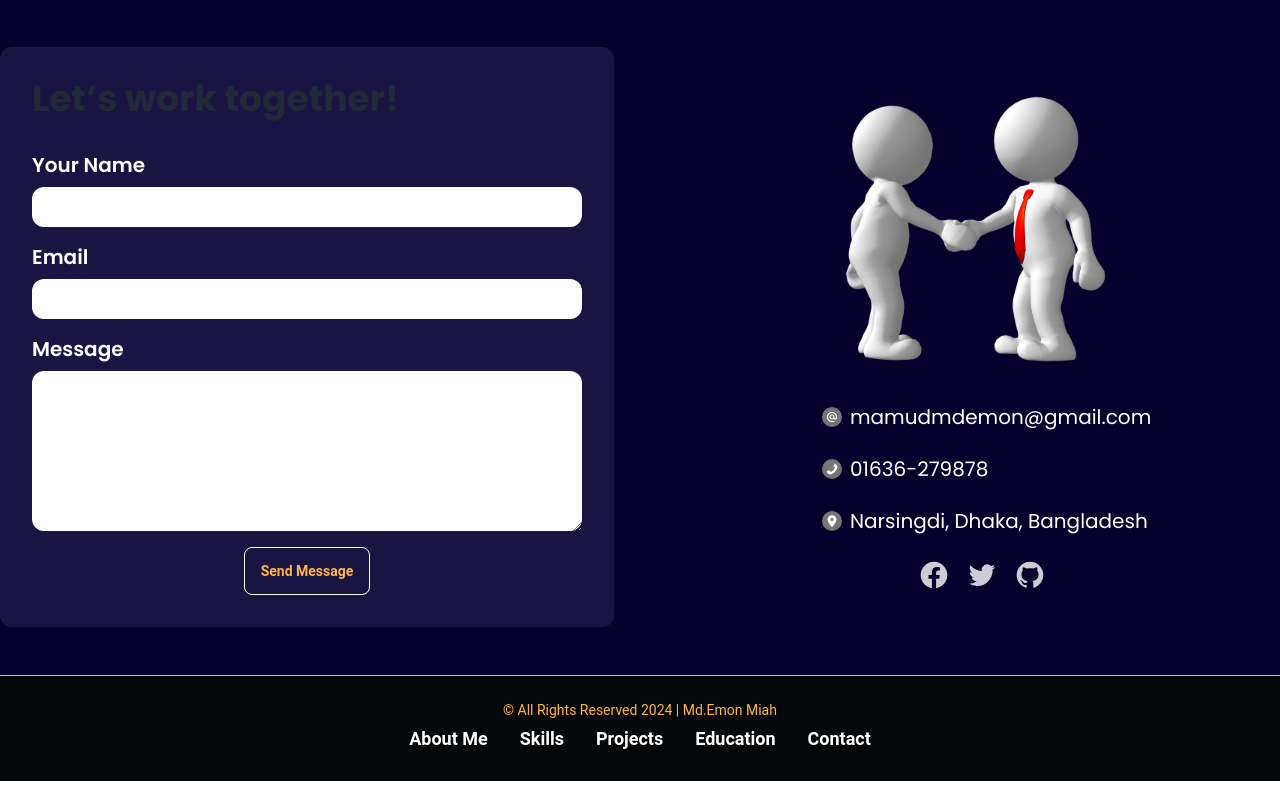
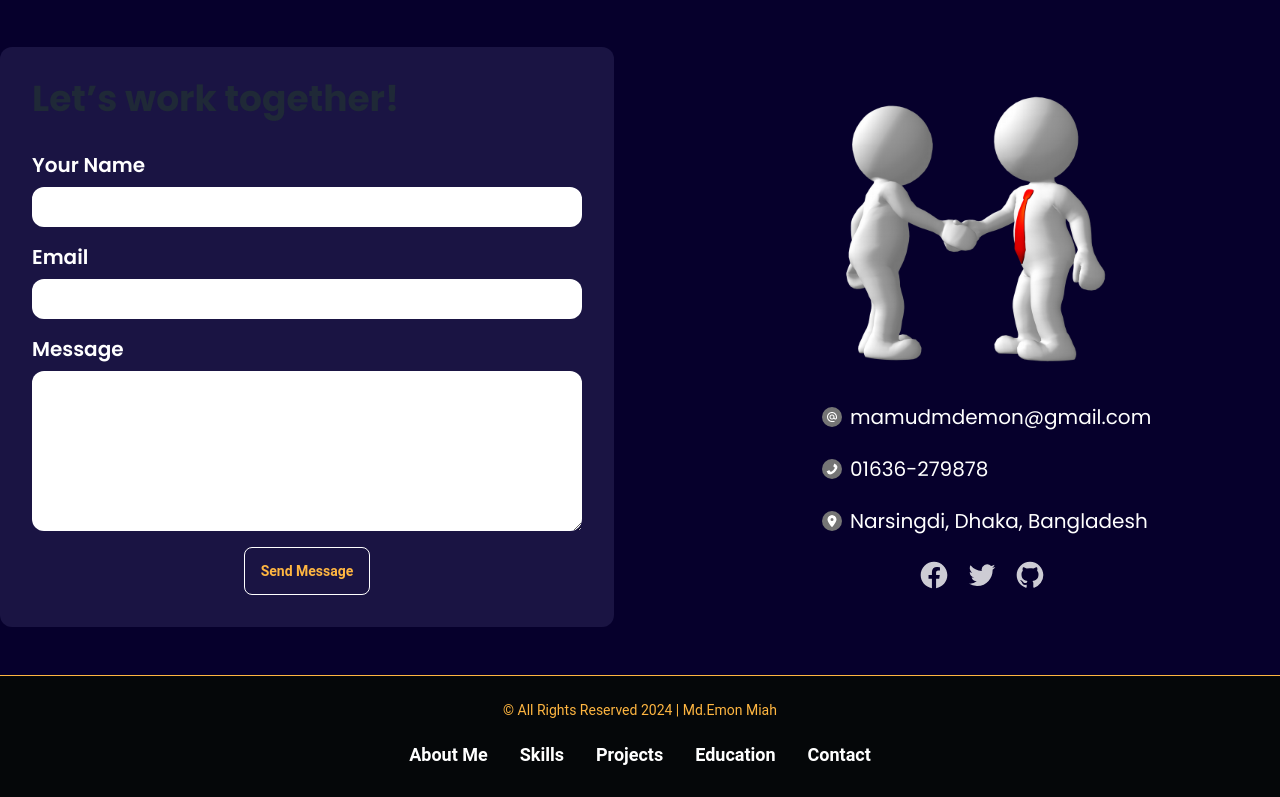
Before and after one commit to umayermdemon/emon-s-portfolio, a React (Vite) app: page / in a window 1280 px wide. Shown: the part 3105-3902 px from the top of the page. Built offline with nearby package versions, Linux system fonts and the light colour scheme.

Commit message:
footer section modified

```diff
--- a/src/Shared/Footer/Footer.jsx
+++ b/src/Shared/Footer/Footer.jsx
@@ -12,7 +12,7 @@ const Footer = () => {
           >
             &copy; All Rights Reserved {currentYear} | Md.Emon Miah
           </Typography>
-          <div className="flex gap-4 text-white sm:justify-center">
+          <div className="flex gap-4 mt-4 text-white sm:justify-center">
             <ul className="my-1 flex gap-1 lg:mb-0 lg:mt-0 flex-row lg:items-center lg:gap-6">
               <Typography as="li" color="white" className="p-1 font-medium">
                 <a
```
